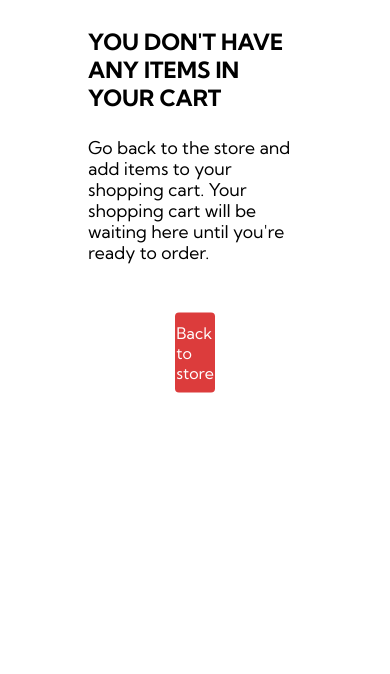
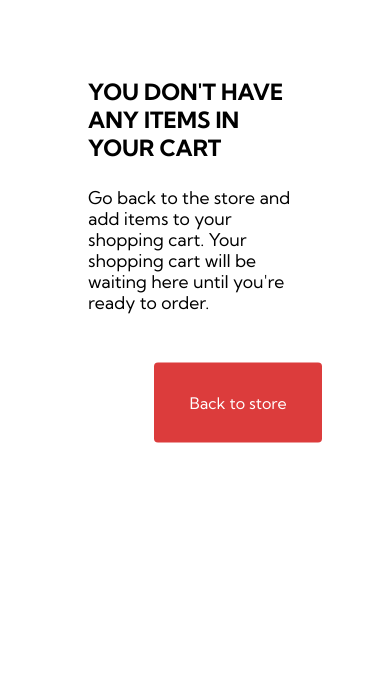
Before and after one commit to Kouluprojekti/Kouluprojekti, a PHP site: page /cart.php in a window 390 px wide. Shown: the part 80-754 px from the top of the page. Run offline with PHP 8.4, Linux system fonts and the light colour scheme.

Commit message:
fixed some responsiveness issues

```diff
--- a/styles.css
+++ b/styles.css
@@ -64,6 +64,10 @@ td a{
     color: #cc3333;
     font-size: 12px;
     text-decoration: none;
+}
+
+a.remove-from-cart{
+    color: #cc3333;
 }
 
 td img {
@@ -187,14 +191,16 @@ th:last-child{
     display: flex;
     justify-content: center;
     align-items: center;
-    width: 30%;
+    width: 250px;
     padding: 10px 20px;
-    position: relative;
+    position: absolute;
     left: 35%;
 }
 
 @media screen and (max-width: 600px){
-
+   .cartButton {
+    left: 15%;
+   }
 }
 
  /* Navbar */
@@ -717,7 +723,7 @@ th:last-child{
 
 @media screen and (max-width: 870px) {
     .products {
-        height: 2500px;
+        height: 2600px;
     }
 }
 
```
